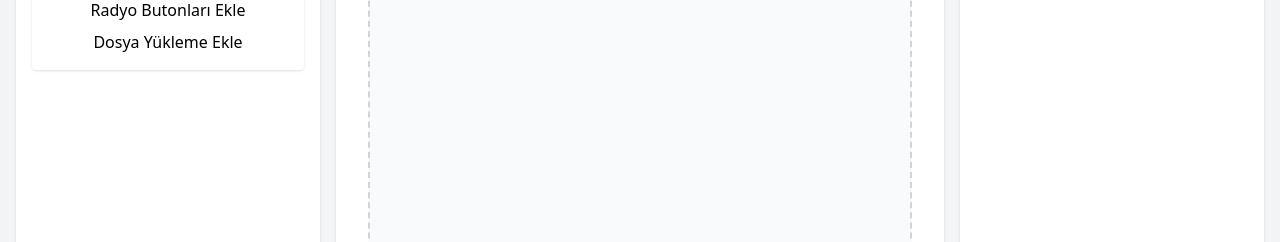
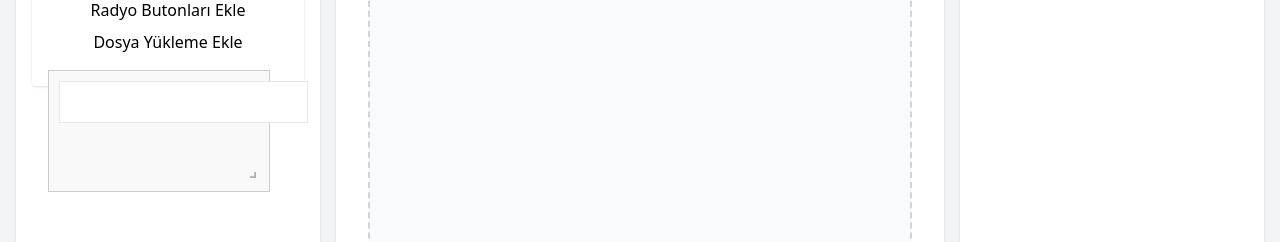
Before and after one commit to Furkan-Yildirim45/custom_form_builder, a Next.js app: page /pages/home in a window 1280 px wide. Both pictures are taken after a click on the button "Metin Alanı Ekle". Shown: the part 254-496 px from the top of the page. Built offline with nearby package versions, Linux system fonts and the light colour scheme.

Commit message:
şuanda sürükleyerek bişeyler yapabiliyorum yerini değiştiricem.

```diff
--- /dev/null
+++ b/app/components/draggable_field/page.tsx
@@ -0,0 +1,108 @@
+import React, { useRef } from 'react';
+import { useDrag } from 'react-dnd';
+import { ResizableBox } from 'react-resizable';
+import 'react-resizable/css/styles.css';
+
+const DraggableField: React.FC<{ field: Field; moveField: (id: number, x: number, y: number) => void, handleFieldChange: (id: number, key: keyof Field, value: string) => void }> = ({ field, moveField, handleFieldChange }) => {
+    const ref = useRef<HTMLDivElement>(null); // ref'i useRef ile oluşturuyoruz
+
+    const [, drag] = useDrag(() => ({
+        type: 'FIELD',
+        item: field,
+        end: (item, monitor) => {
+            const delta = monitor.getDifferenceFromInitialOffset()!;
+            const x = field.x + delta.x;
+            const y = field.y + delta.y;
+            moveField(field.id, x, y);
+        }
+    }));
+
+    // Drag işlevini ref'e bağlamak
+    drag(ref);
+
+    function renderField(field: Field): React.ReactNode {
+        switch (field.type) {
+            case 'text':
+                return (
+                    <input
+                        type="text"
+                        value={field.value}
+                        onChange={(e) => handleFieldChange(field.id, 'value', e.target.value)}
+                        className="p-2 border"
+                    />
+                );
+            case 'textarea':
+                return (
+                    <textarea
+                        value={field.value}
+                        onChange={(e) => handleFieldChange(field.id, 'value', e.target.value)}
+                        className="p-2 border"
+                    />
+                );
+            case 'checkbox':
+                return (
+                    <input
+                        type="checkbox"
+                        checked={field.value === 'true'}
+                        onChange={(e) => handleFieldChange(field.id, 'value', e.target.checked ? 'true' : 'false')}
+                    />
+                );
+            case 'image':
+                return <input type="file" onChange={(e) => handleFieldChange(field.id, 'value', e.target.value)} />;
+            case 'date':
+                return (
+                    <input
+                        type="date"
+                        value={field.value}
+                        onChange={(e) => handleFieldChange(field.id, 'value', e.target.value)}
+                        className="p-2 border"
+                    />
+                );
+            case 'radio':
+                return (
+                    <div>
+                        {field.options?.map((option, index) => (
+                            <div key={index}>
+                                <input
+                                    type="radio"
+                                    name={`radio-${field.id}`}
+                                    value={option}
+                                    checked={field.value === option}
+                                    onChange={(e) => handleFieldChange(field.id, 'value', e.target.value)}
+                                />
+                                <label>{option}</label>
+                            </div>
+                        ))}
+                    </div>
+                );
+            case 'file':
+                return <input type="file" onChange={(e) => handleFieldChange(field.id, 'value', e.target.value)} />;
+            default:
+                return null;
+        }
+    }
+
+
+    return (
+        <div
+            ref={ref} // ref'i kullanıyoruz
+            style={{
+                position: 'absolute',
+                left: `${field.x}px`,
+                top: `${field.y}px`,
+                padding: '10px',
+                border: '1px solid #ccc',
+                background: '#f9f9f9',
+                cursor: 'move',
+                width: 'auto',
+                height: 'auto'
+            }}
+        >
+            <ResizableBox width={200} height={100} minConstraints={[100, 50]} maxConstraints={[300, 150]}>
+                {renderField(field)} {/* renderField fonksiyonunu kullanarak form elemanını render ediyoruz */}
+            </ResizableBox>
+        </div>
+    );
+};
+
+export default DraggableField;
--- a/app/components/form_builder/page.tsx
+++ b/app/components/form_builder/page.tsx
@@ -1,15 +1,8 @@
-"use client"
-import React, { useState } from "react";
-
-type FieldType = "text" | "textarea" | "checkbox" | "image" | "date" | "radio" | "file";
-
-interface Field {
-  id: number;
-  type: FieldType;
-  label: string;
-  value: string;
-  options?: string[];
-}
+import React, { useState } from 'react';
+import { DndProvider } from 'react-dnd';
+import { HTML5Backend } from 'react-dnd-html5-backend';
+import 'react-resizable/css/styles.css';
+import DraggableField from '../draggable_field/page';
 
 const FormBuilder: React.FC<{ addFieldToPreview: (field: Field) => void }> = ({
   addFieldToPreview,
@@ -19,16 +12,16 @@ const FormBuilder: React.FC<{ addFieldToPreview: (field: Field) => void }> = ({
   const [isRadioOptionsVisible, setIsRadioOptionsVisible] = useState(false);
 
   const addField = (type: FieldType) => {
-    const newField: Field = { id: Date.now(), type, label: "", value: "" };
+    const newField: Field = { id: Date.now(), type, label: "", value: "", x: 0, y: 0 };
 
-    if (type === "radio" && radioOptions.length > 0) {
+    if (type === 'radio' && radioOptions.length > 0) {
       newField.options = radioOptions;
     }
 
     setFields([...fields, newField]);
     addFieldToPreview(newField);
 
-    if (type === "radio") {
+    if (type === 'radio') {
       setRadioOptions([]);
       setIsRadioOptionsVisible(false);
     }
@@ -39,21 +32,32 @@ const FormBuilder: React.FC<{ addFieldToPreview: (field: Field) => void }> = ({
   };
 
   const handleRadioOptionsChange = (e: React.ChangeEvent<HTMLInputElement>) => {
-    const options = e.target.value.split(",").map((option) => option.trim());
+    const options = e.target.value.split(',').map((option) => option.trim());
     setRadioOptions(options);
   };
 
+  // Drag and Drop için işlevler
+  const moveField = (id: number, x: number, y: number) => {
+    setFields((prevFields) =>
+      prevFields.map((field) =>
+        field.id === id ? { ...field, x, y } : field
+      )
+    );
+  };
+
   return (
+    // DndProvider ile FormBuilder'ı sarmalıyoruz
+    <DndProvider backend={HTML5Backend}>
       <div className="p-4 bg-white rounded shadow">
         <h2 className="text-lg font-bold mb-4">Form Elemanları</h2>
         <div className="flex flex-col space-y-2">
-        <button className="btn-primary" onClick={() => addField("text")}>Metin Alanı Ekle</button>
-        <button className="btn-primary" onClick={() => addField("textarea")}>Metin Kutusu Ekle</button>
-        <button className="btn-primary" onClick={() => addField("checkbox")}>Onay Kutusu Ekle</button>
-        <button className="btn-primary" onClick={() => addField("image")}>Resim Ekle</button>
-        <button className="btn-primary" onClick={() => addField("date")}>Tarih Ekle</button>
+          <button className="btn-primary" onClick={() => addField('text')}>Metin Alanı Ekle</button>
+          <button className="btn-primary" onClick={() => addField('textarea')}>Metin Kutusu Ekle</button>
+          <button className="btn-primary" onClick={() => addField('checkbox')}>Onay Kutusu Ekle</button>
+          <button className="btn-primary" onClick={() => addField('image')}>Resim Ekle</button>
+          <button className="btn-primary" onClick={() => addField('date')}>Tarih Ekle</button>
           <button className="btn-primary" onClick={() => setIsRadioOptionsVisible(true)}>Radyo Butonları Ekle</button>
-        <button className="btn-primary" onClick={() => addField("file")}>Dosya Yükleme Ekle</button>
+          <button className="btn-primary" onClick={() => addField('file')}>Dosya Yükleme Ekle</button>
 
           {isRadioOptionsVisible && (
             <div>
@@ -61,14 +65,27 @@ const FormBuilder: React.FC<{ addFieldToPreview: (field: Field) => void }> = ({
               <input type="text" placeholder="Seçenekleri girin" className="border p-2" onChange={handleRadioOptionsChange} />
               <button className="btn-primary mt-2" onClick={() => {
                 setIsRadioOptionsVisible(false);
-              addField("radio");
+                addField('radio');
               }}>
                 Seçenekleri Ekle
               </button>
             </div>
           )}
         </div>
+
+        {/* Form Elemanlarının Ön İzlemesi */}
+        <div className="mt-4 relative">
+          {fields.map((field) => (
+            <DraggableField
+              key={field.id}
+              field={field}
+              moveField={moveField}
+              handleFieldChange={handleFieldChange}  // handleFieldChange fonksiyonunu da buraya eklemeyi unutmayın
+            />
+          ))}
         </div>
+      </div>
+    </DndProvider>
   );
 };
 
--- /dev/null
+++ b/app/components/resizable_component/page.tsx
@@ -0,0 +1,16 @@
+import { ResizableBox } from 'react-resizable';
+import 'react-resizable/css/styles.css';
+
+const ResizableComponent = () => {
+  return (
+    <div style={{ padding: '20px' }}>
+      <ResizableBox width={200} height={100} axis="both" minConstraints={[100, 50]} maxConstraints={[500, 300]}>
+        <div style={{ background: 'lightblue', height: '100%', padding: '10px' }}>
+          <p>Bu boyutlandırılabilir bir kutudur!</p>
+        </div>
+      </ResizableBox>
+    </div>
+  );
+};
+
+export default ResizableComponent;
--- a/app/page.tsx
+++ b/app/page.tsx
@@ -1,10 +1,8 @@
-"use client"
+"use client";  // Bunu kullanmanız gerektiği için buradadır
 import LoginPage from "./pages/login/page";
 
 const App: React.FC = () => {
-  return (
-    <LoginPage />
-  );
+  return <LoginPage />;
 };
 
 export default App;
--- a/app/pages/home/page.tsx
+++ b/app/pages/home/page.tsx
@@ -1,3 +1,4 @@
+"use client"
 import FormBuilder from "@/app/components/form_builder/page";
 import { useState } from "react";
 
--- a/app/pages/login/page.tsx
+++ b/app/pages/login/page.tsx
@@ -1,4 +1,5 @@
 "use client"
+import { useRouter } from "next/navigation";
 import React, { useState } from "react";
 
 const LoginPage: React.FC = () => {
@@ -6,21 +7,23 @@ const LoginPage: React.FC = () => {
     const [password, setPassword] = useState<string>("");
     const [error, setError] = useState<string>("");
 
+    // useRouter hook'unu kullanarak yönlendirme işlemi
+    const router = useRouter();
+
     const handleLogin = () => {
-    if (!email || !password) {
-        alert("Lütfen tüm alanları doldurun.");
-      return;
-    }
+        router.push("/pages/home");
 
-    // Burada gerçek bir giriş işlemi yapılabilir
-    if (email === "admin@gmail.com" && password === "admin123") {
-      setError("");
-      // Giriş başarılı
-      alert("Başarıyla giriş yaptınız!");
-      // Buraya yönlendirme veya uygulama işlemi yapılabilir
-    } else {
-      setError("Geçersiz e-posta veya şifre.");
-    }
+    //   if (!email || !password) {
+    //       alert("Lütfen tüm alanları doldurun.");
+    //     return;
+    //   }
+
+    //   // Burada gerçek bir giriş işlemi yapılabilir
+    //   if (email === "admin@gmail.com" && password === "admin123") {
+    //     router.push("/home");
+    //   } else {
+    //     setError("Geçersiz e-posta veya şifre.");
+    //   }
     };
 
     return (
--- a/package.json
+++ b/package.json
@@ -13,14 +13,18 @@
     "html-to-pdfmake": "^2.5.15",
     "next": "15.0.3",
     "react": "^18.2.0",
+    "react-dnd": "^16.0.1",
+    "react-dnd-html5-backend": "^16.0.1",
     "react-dom": "^18.2.0",
     "react-hook-form": "^7.53.2",
-    "react-pdf": "^9.1.1"
+    "react-pdf": "^9.1.1",
+    "react-resizable": "^3.0.5"
   },
   "devDependencies": {
     "@types/node": "^20",
     "@types/react": "^18",
     "@types/react-dom": "^18",
+    "@types/react-resizable": "^3.0.8",
     "eslint": "^8",
     "eslint-config-next": "15.0.3",
     "postcss": "^8",
```
Also changed, not shown: app/model/field_model.tsx (added, +11 -0 lines), 1 other file (tests, documents, lock files or other folders). Lines whose indentation alone changed are shown as unchanged.
